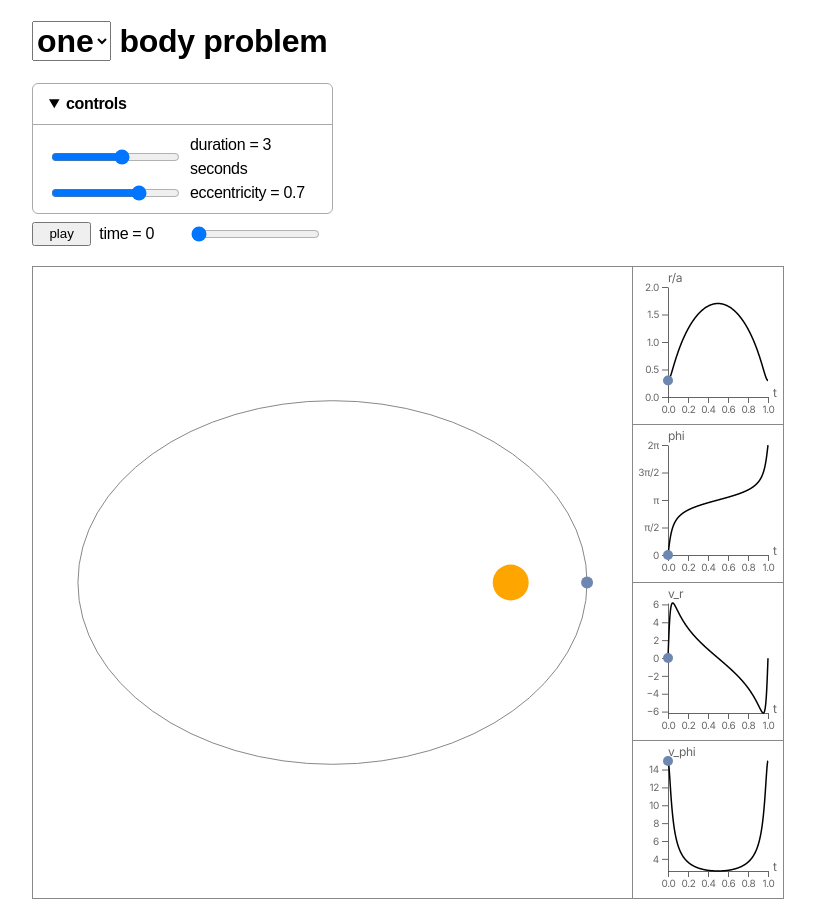
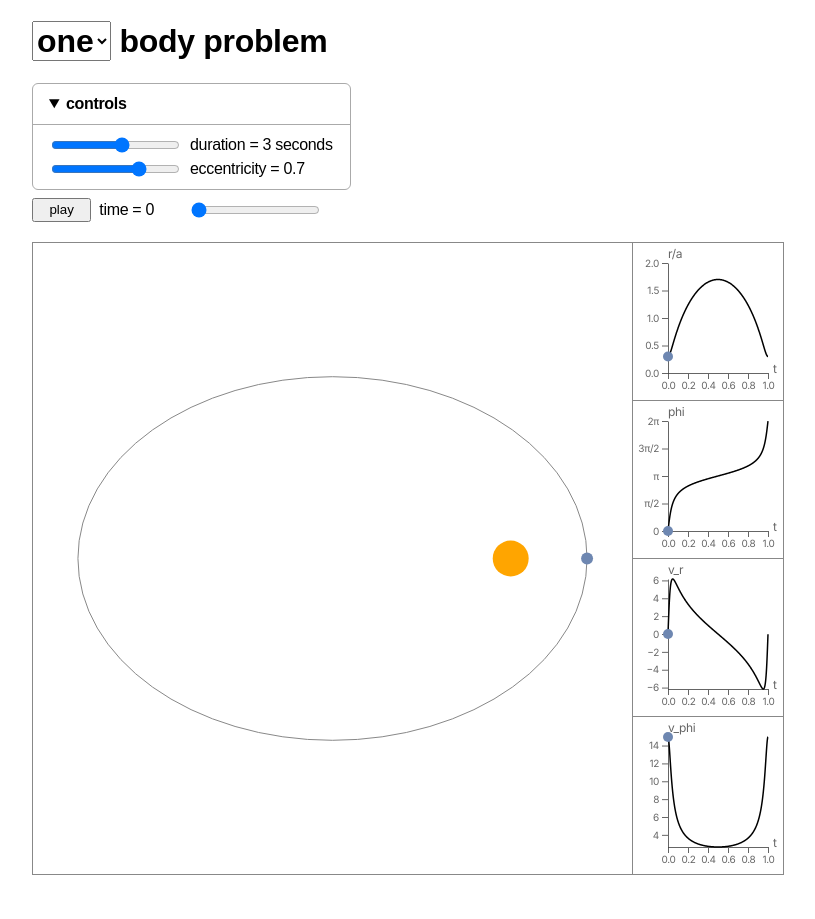
Before and after one commit to cmhainje/kepler-anim, a Svelte app: page / in a window 1280 px wide. Shown: the whole page, without its empty margins (228-1043 px from the left). After the commit the page ends 895 px from the top, so only its background shows below. Built offline with nearby package versions, Linux system fonts and the light colour scheme; a web font is replaced by a local one.

Commit message:
fix width of controls box

```diff
--- a/src/App.svelte
+++ b/src/App.svelte
@@ -280,7 +280,7 @@
 
     display: flex;
     flex-direction: column;
-    width: 30ch;
+    width: 32ch;
   }
 
   .inputs[open] {
```
